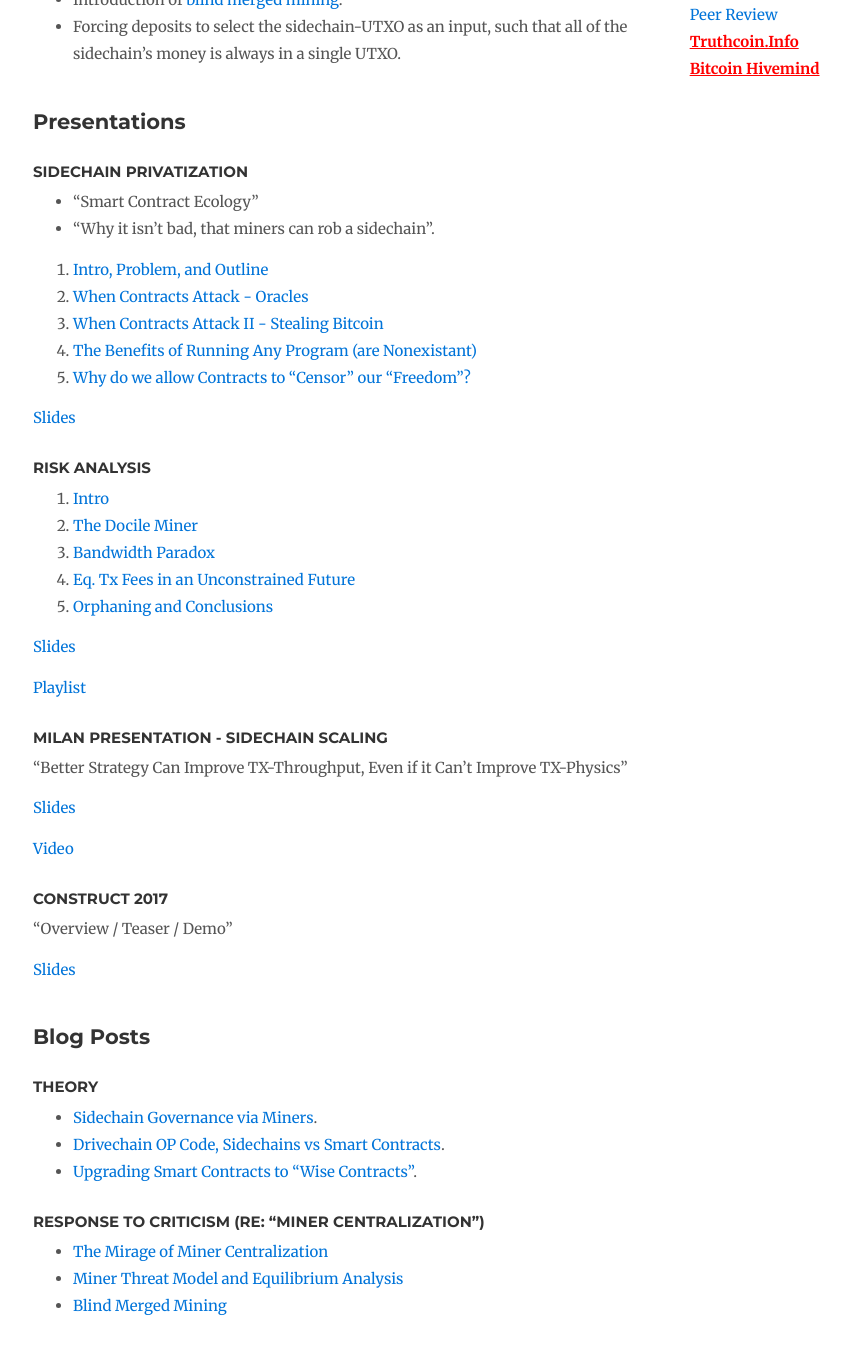
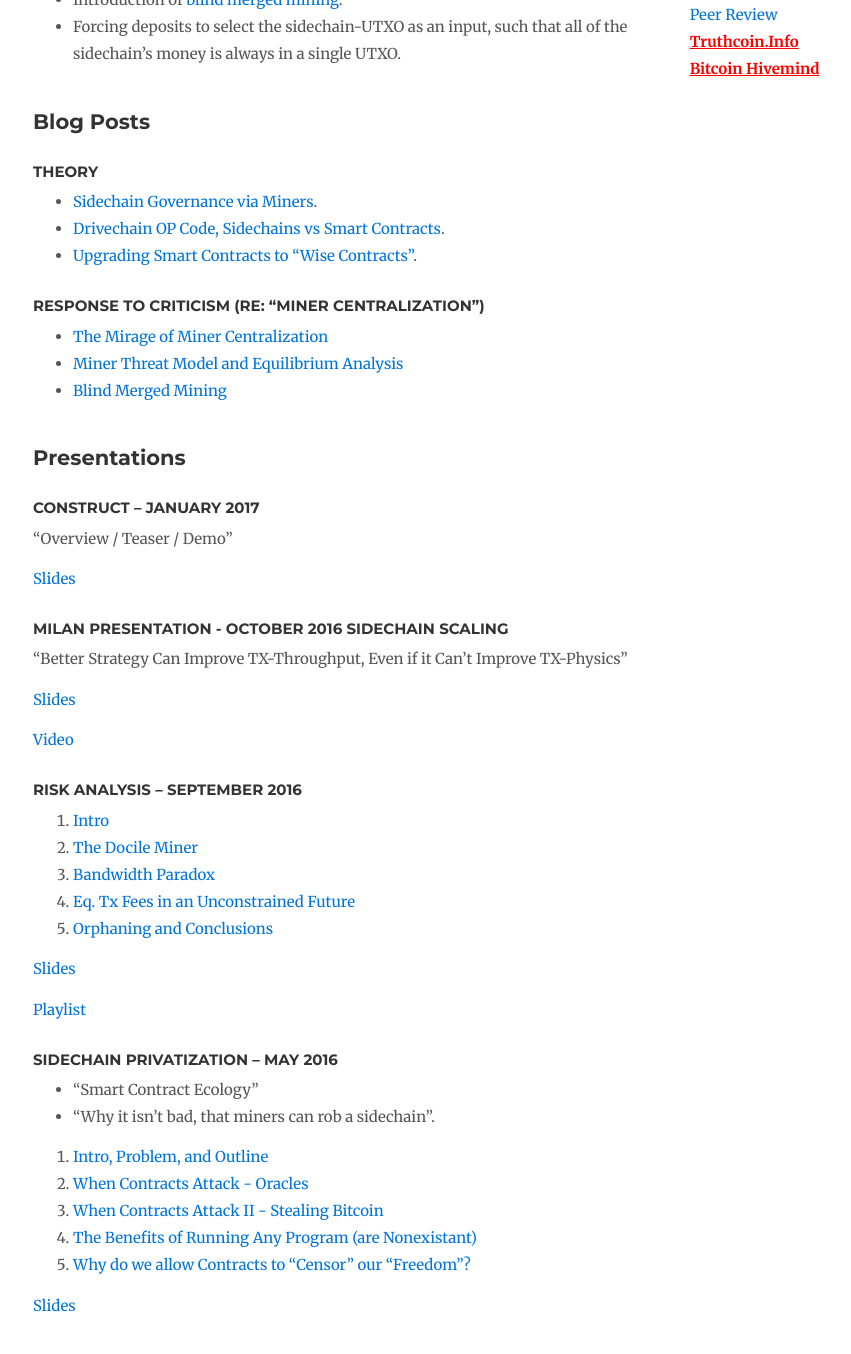
Before and after one commit to drivechain-project/drivechain.info, a Jekyll site: the page built from literature/index.md, in a window 1280 px wide and 1400 px high, scrolled down 402 px. Shown: the top 1354 px of the window, without its empty margins (137-988 px from the left). Built offline with Jekyll 4.4.1, drawn with Linux system fonts in a browser that asks for light colours; nearby versions of some CDN libraries; comment, search, counter and statistics services are not loaded; some of the changed lines change nothing that is shown.

Commit message:
Reorder this section

```diff
--- a/literature/index.md
+++ b/literature/index.md
@@ -14,51 +14,6 @@
 
 
 
-## Presentations
-
-### Sidechain Privatization
-
-* "Smart Contract Ecology"
-* "Why it isn't bad, that miners can rob a sidechain".
-
-1. [Intro, Problem, and Outline](https://www.youtube.com/watch?v=xGu0o8HH10U&list=PLw8-6ARlyVciMH79ZyLOpImsMug3LgNc4&index=1)
-2. [When Contracts Attack - Oracles](https://www.youtube.com/watch?v=2OOKgTSrITs&list=PLw8-6ARlyVciMH79ZyLOpImsMug3LgNc4&index=2)
-3. [When Contracts Attack II - Stealing Bitcoin](https://www.youtube.com/watch?v=S-65G-fp9zM&list=PLw8-6ARlyVciMH79ZyLOpImsMug3LgNc4&index=3)
-4. [The Benefits of Running Any Program (are Nonexistant)](https://www.youtube.com/watch?v=k3L2Rdz06NM&list=PLw8-6ARlyVciMH79ZyLOpImsMug3LgNc4&index=4)
-5. [Why do we allow Contracts to "Censor" our "Freedom"?](https://www.youtube.com/watch?v=GsnDUAkwlOw&list=PLw8-6ARlyVciMH79ZyLOpImsMug3LgNc4&index=5)
-
-[Slides](/media/slides/psztorc-sidechain-privatization.pdf)
-
-
-### Risk Analysis
-
-1. [Intro](https://www.youtube.com/watch?v=0goYH2sDw0w&list=PLw8-6ARlyVciNjgS_NFhAu-qt7HPf_dtg&index=1)
-2. [The Docile Miner](https://www.youtube.com/watch?v=91TufmffIDg&list=PLw8-6ARlyVciNjgS_NFhAu-qt7HPf_dtg&index=2)
-3. [Bandwidth Paradox](https://www.youtube.com/watch?v=9Yl4zd5V1W8&list=PLw8-6ARlyVciNjgS_NFhAu-qt7HPf_dtg&index=3)
-4. [Eq. Tx Fees in an Unconstrained Future](https://www.youtube.com/watch?v=YErLEuOi3xU&list=PLw8-6ARlyVciNjgS_NFhAu-qt7HPf_dtg&index=4)
-5. [Orphaning and Conclusions](https://www.youtube.com/watch?v=0gRDuLWq0Vg&list=PLw8-6ARlyVciNjgS_NFhAu-qt7HPf_dtg&index=5)
-
-[Slides](/media/slides/psztorc-sidechain-risks.pdf)
-
-[Playlist](https://www.youtube.com/playlist?list=PLw8-6ARlyVciNjgS_NFhAu-qt7HPf_dtg)
-
-
-### Milan Presentation - Sidechain Scaling
-
-"Better Strategy Can Improve TX-Throughput, Even if it Can't Improve TX-Physics"
-
-[Slides](/media/slides/psztorc-milan.pdf)
-
-[Video](https://www.youtube.com/watch?v=Gzg_u9gHc5Q&t=6575s)
-
-### Construct 2017
-
-"Overview / Teaser / Demo"
-
-[Slides](/media/slides/psztorc-drivechain-construct-2017.pdf)
-
-
-
 ## Blog Posts
 
 ### Theory
@@ -72,3 +27,50 @@
 * [The Mirage of Miner Centralization](http://www.truthcoin.info/blog/mirage-miner-centralization/)
 * [Miner Threat Model and Equilibrium Analysis](http://www.truthcoin.info/blog/mining-threat-equilibrium/)
 * [Blind Merged Mining](http://www.truthcoin.info/blog/blind-merged-mining/)
+
+
+
+## Presentations
+
+
+### Construct -- January 2017
+
+"Overview / Teaser / Demo"
+
+[Slides](/media/slides/psztorc-drivechain-construct-2017.pdf)
+
+
+### Milan Presentation - October 2016 Sidechain Scaling
+
+"Better Strategy Can Improve TX-Throughput, Even if it Can't Improve TX-Physics"
+
+[Slides](/media/slides/psztorc-milan.pdf)
+
+[Video](https://www.youtube.com/watch?v=Gzg_u9gHc5Q&t=6575s)
+
+
+### Risk Analysis -- September 2016
+
+1. [Intro](https://www.youtube.com/watch?v=0goYH2sDw0w&list=PLw8-6ARlyVciNjgS_NFhAu-qt7HPf_dtg&index=1)
+2. [The Docile Miner](https://www.youtube.com/watch?v=91TufmffIDg&list=PLw8-6ARlyVciNjgS_NFhAu-qt7HPf_dtg&index=2)
+3. [Bandwidth Paradox](https://www.youtube.com/watch?v=9Yl4zd5V1W8&list=PLw8-6ARlyVciNjgS_NFhAu-qt7HPf_dtg&index=3)
+4. [Eq. Tx Fees in an Unconstrained Future](https://www.youtube.com/watch?v=YErLEuOi3xU&list=PLw8-6ARlyVciNjgS_NFhAu-qt7HPf_dtg&index=4)
+5. [Orphaning and Conclusions](https://www.youtube.com/watch?v=0gRDuLWq0Vg&list=PLw8-6ARlyVciNjgS_NFhAu-qt7HPf_dtg&index=5)
+
+[Slides](/media/slides/psztorc-sidechain-risks.pdf)
+
+[Playlist](https://www.youtube.com/playlist?list=PLw8-6ARlyVciNjgS_NFhAu-qt7HPf_dtg)
+
+
+### Sidechain Privatization -- May 2016
+
+* "Smart Contract Ecology"
+* "Why it isn't bad, that miners can rob a sidechain".
+
+1. [Intro, Problem, and Outline](https://www.youtube.com/watch?v=xGu0o8HH10U&list=PLw8-6ARlyVciMH79ZyLOpImsMug3LgNc4&index=1)
+2. [When Contracts Attack - Oracles](https://www.youtube.com/watch?v=2OOKgTSrITs&list=PLw8-6ARlyVciMH79ZyLOpImsMug3LgNc4&index=2)
+3. [When Contracts Attack II - Stealing Bitcoin](https://www.youtube.com/watch?v=S-65G-fp9zM&list=PLw8-6ARlyVciMH79ZyLOpImsMug3LgNc4&index=3)
+4. [The Benefits of Running Any Program (are Nonexistant)](https://www.youtube.com/watch?v=k3L2Rdz06NM&list=PLw8-6ARlyVciMH79ZyLOpImsMug3LgNc4&index=4)
+5. [Why do we allow Contracts to "Censor" our "Freedom"?](https://www.youtube.com/watch?v=GsnDUAkwlOw&list=PLw8-6ARlyVciMH79ZyLOpImsMug3LgNc4&index=5)
+
+[Slides](/media/slides/psztorc-sidechain-privatization.pdf)
```
